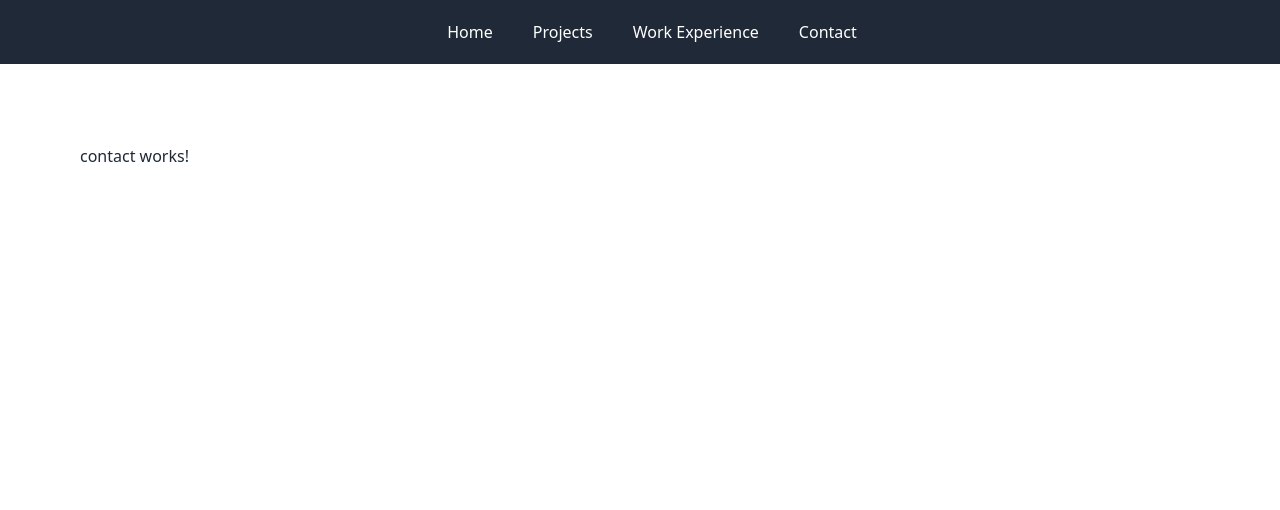
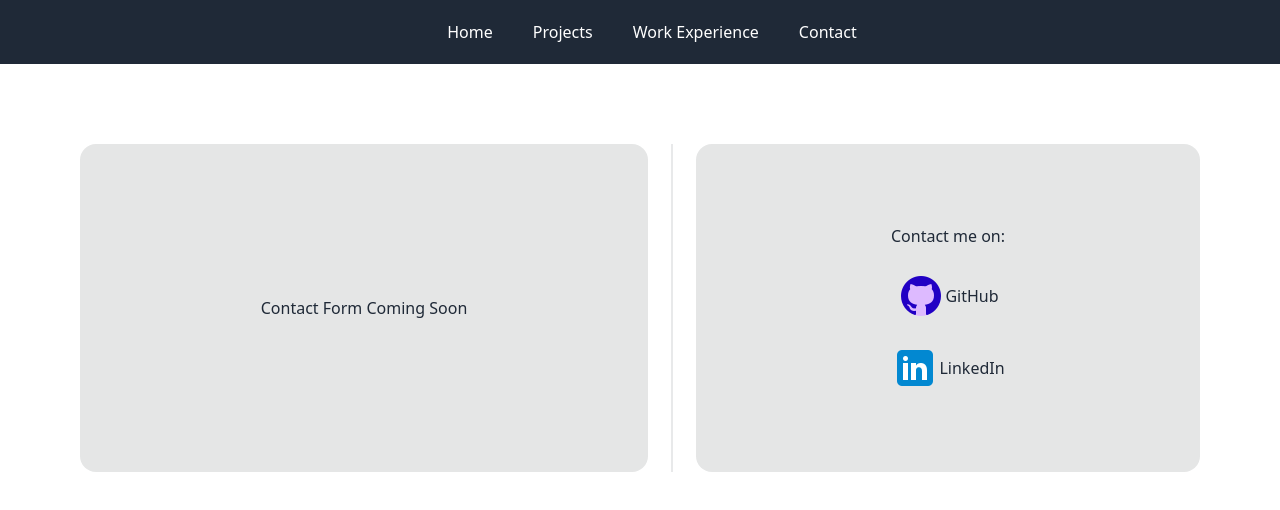
Before and after one commit to knguyen3632/kevin-nguyen-website, an Angular app: page /contact in a window 1280 px wide. Shown: the top 510 px of the page. Built offline with nearby package versions, Linux system fonts and the light colour scheme.

Commit message:
Filled out Contact page, added Icons

```diff
--- a/src/app/contact/contact.component.html
+++ b/src/app/contact/contact.component.html
@@ -1 +1,29 @@
-<p>contact works!</p>
+<div class="flex w-full">
+  <div
+    class="card w-64 min-w-max py-20 bg-base-300 rounded-box grid flex-grow place-items-center"
+  >
+    <p>Contact Form Coming Soon</p>
+  </div>
+  <div class="divider divider-horizontal"></div>
+  <div
+    class="card w-48 min-w-64 py-20 bg-base-300 rounded-box grid flex-grow place-items-center"
+  >
+    <div>
+      <p class="text-center">Contact me on:</p>
+    </div>
+    <br />
+    <div>
+      <a class="flex items-center" href="https://github.com/knguyen3632"
+        ><img src="../../assets/icons8-github-48.png" />GitHub</a
+      >
+    </div>
+    <br />
+    <div>
+      <a
+        class="flex items-center"
+        href="https://www.linkedin.com/in/kevin-duy-nguyen/"
+        ><img src="../../assets/icons8-linkedin-48.png" />LinkedIn</a
+      >
+    </div>
+  </div>
+</div>
--- a/src/app/projects/job-tracker-project/job-tracker-project.component.html
+++ b/src/app/projects/job-tracker-project/job-tracker-project.component.html
@@ -62,9 +62,16 @@
             </th>
             <th class="p-4 border-b border-blue-gray-100 bg-blue-gray-50">
               <p
-                class="block font-sans text-sm antialiased font-normal leading-none text-blue-gray-900 opacity-70"
+                class="block font-sans text-sm text-center antialiased font-normal leading-none text-blue-gray-900 opacity-70"
               >
-                Options
+                Edit
+              </p>
+            </th>
+            <th class="p-4 border-b border-blue-gray-100 bg-blue-gray-50">
+              <p
+                class="block font-sans text-sm text-center antialiased font-normal leading-none text-blue-gray-900 opacity-70"
+              >
+                Remove
               </p>
             </th>
           </tr>
@@ -114,14 +121,21 @@
               >
                 Edit Job
               </button>
-              <button
-                type="button"
-                class="inline-flex w-full justify-center rounded-md bg-red-600 px-3 py-2 text-sm font-semibold text-white shadow-sm hover:bg-red-500 sm:ml-3 sm:w-auto disabled:bg-slate-50 disabled:text-slate-500 disabled:border-slate-200 disabled:shadow-none motion-safe:hover:-translate-y-1 motion-safe:hover:scale-110 transition ease-in-out duration-300"
-                (click)="deleteJobFromTable(job)"
+            </td>
+            <button
+              type="button"
+              class="mt-4 inline-flex w-full justify-center rounded-md bg-red-600 px-3 py-2 text-sm font-semibold text-white shadow-sm hover:bg-red-500 sm:ml-3 sm:w-auto disabled:bg-slate-50 disabled:text-slate-500 disabled:border-slate-200 disabled:shadow-none motion-safe:hover:-translate-y-1 motion-safe:hover:scale-110 transition ease-in-out duration-300"
+              (click)="deleteJobFromTable(job)"
+            >
+              Remove Job
+            </button>
+            <!-- <td class="p-4">
+              <p
+                class="block font-sans text-sm antialiased font-normal leading-normal text-blue-gray-900"
               >
-                Remove Job
-              </button>
-            </td>
+                <input type="checkbox" class="checkbox-md ml-2" />
+              </p>
+            </td> -->
           </tr>
         </tbody>
       </table>
--- a/src/app/projects/weather-project/weather.service.ts
+++ b/src/app/projects/weather-project/weather.service.ts
@@ -19,8 +19,8 @@ export class WeatherService {
 
     console.log(url);
 
-    // return this.http.get<Weather>(url);
+    return this.http.get<Weather>(url);
 
-    return this.http.get("./assets/weather-example.json");
+    // return this.http.get("./assets/weather-example.json");
   }
 }
```
Also changed, not shown: src/assets/icons8-github-48.png (added), src/assets/icons8-linkedin-48.png (added).
